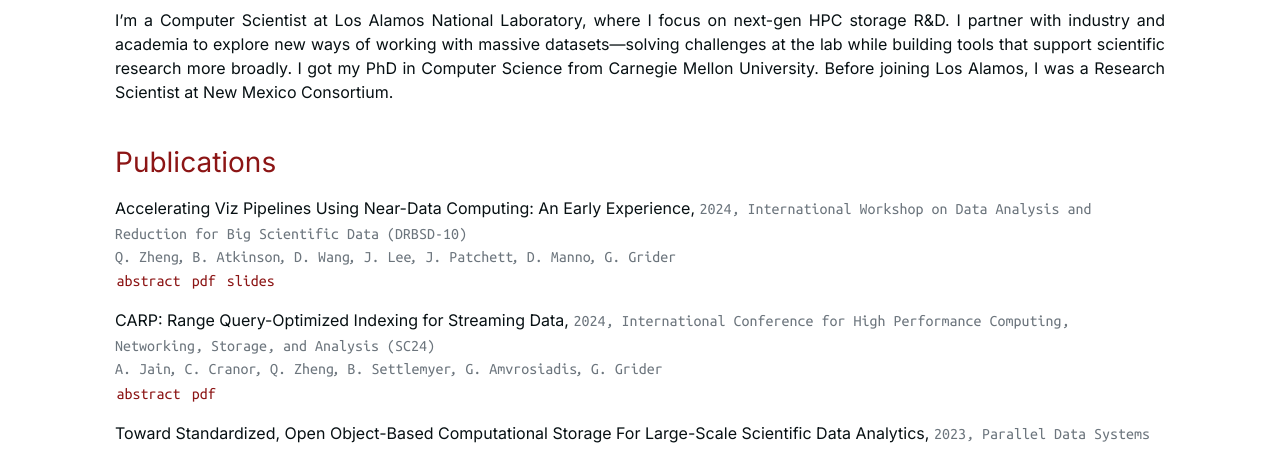
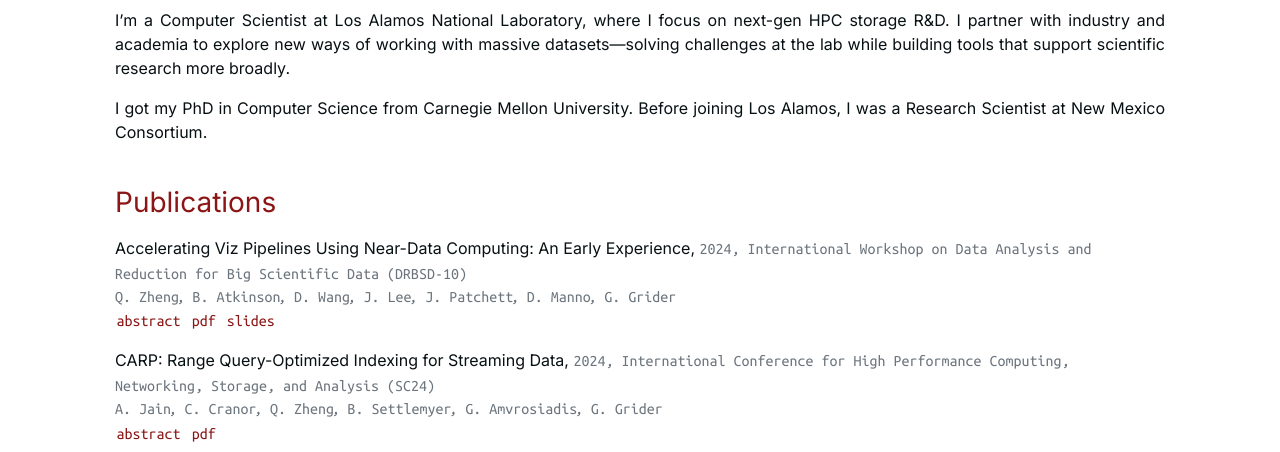
Before and after one commit to zhengqmark/zhengqmark.github.io, a plain HTML site: page index.html in a window 1280 px wide. Shown: the part 305-757 px from the top of the page. Drawn offline with nearby package versions, Linux system fonts and the light colour scheme; some icons are missing; a web font is replaced by a local one.

Commit message:
split into 2 paragraphs

```diff
--- a/index.html
+++ b/index.html
@@ -123,7 +123,8 @@
 
 <div class="introduction row w-100 text-justify">
     <div class="col w-100">
-        <p>I’m a Computer Scientist at Los Alamos National Laboratory, where I focus on next-gen HPC storage R&amp;D. I partner with industry and academia to explore new ways of working with massive datasets—solving challenges at the lab while building tools that support scientific research more broadly. I got my PhD in Computer Science from Carnegie Mellon University. Before joining Los Alamos, I was a Research Scientist at New Mexico Consortium.</p>
+        <p>I’m a Computer Scientist at Los Alamos National Laboratory, where I focus on next-gen HPC storage R&amp;D. I partner with industry and academia to explore new ways of working with massive datasets—solving challenges at the lab while building tools that support scientific research more broadly.</p>
+<p>I got my PhD in Computer Science from Carnegie Mellon University. Before joining Los Alamos, I was a Research Scientist at New Mexico Consortium.</p>
 
     </div>
 </div>
```
